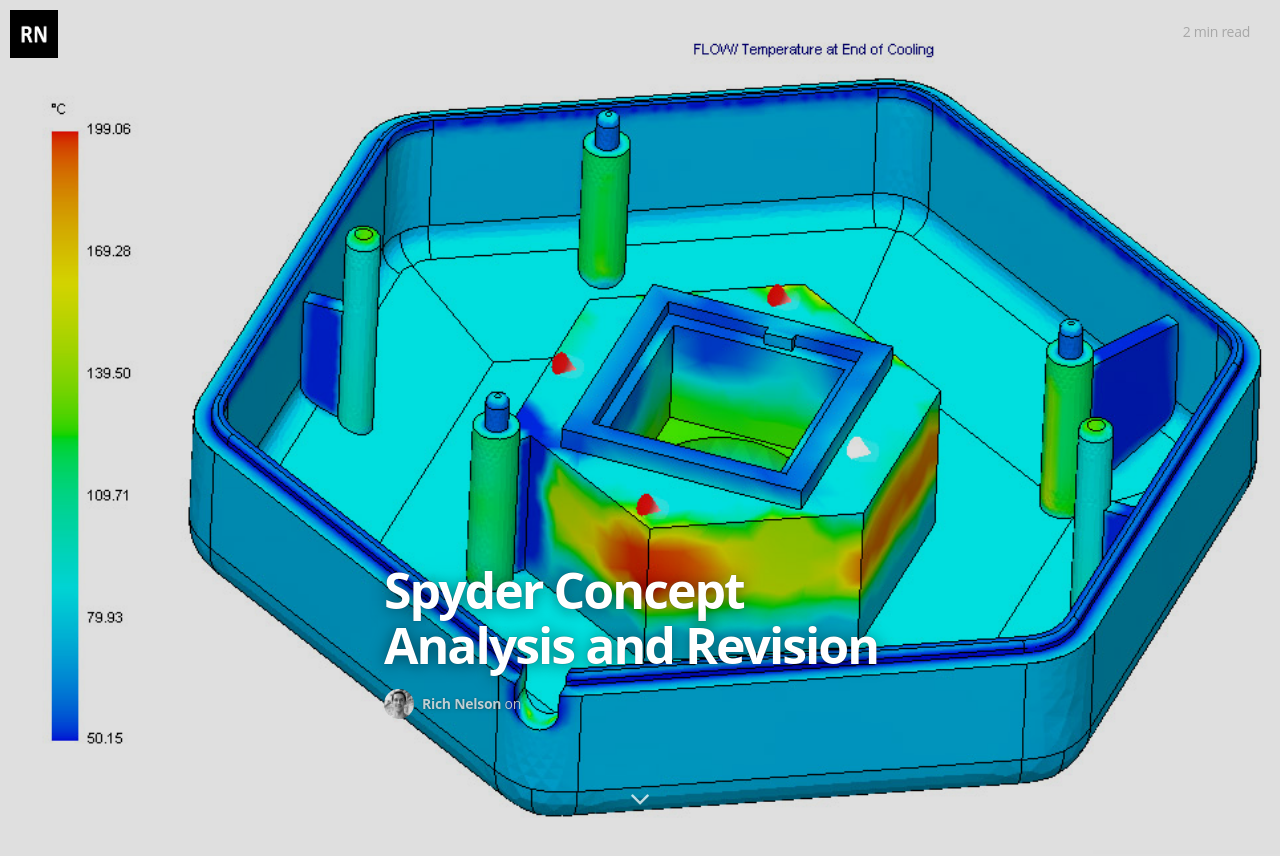
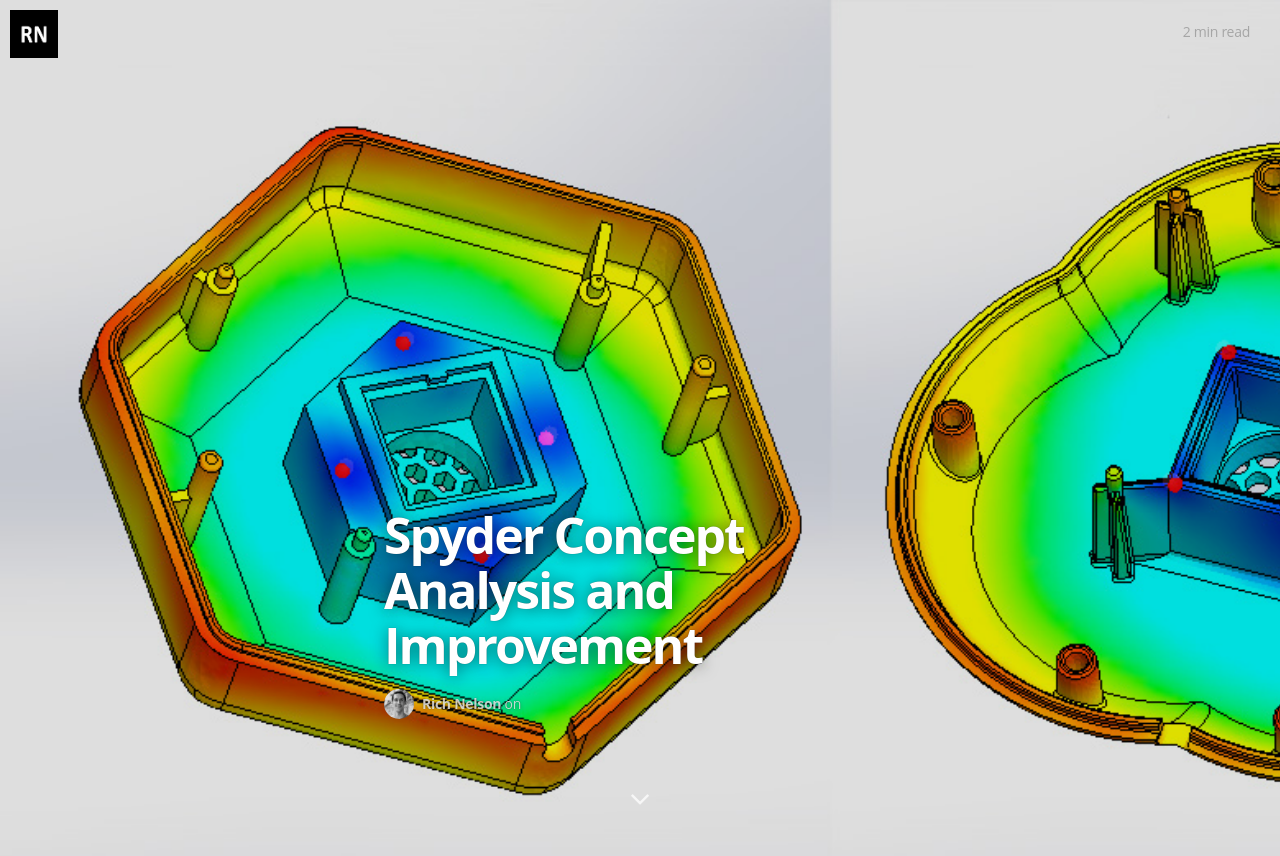
Before and after one commit to rmn388/flowers4refugees, a Jekyll site: the page built from _posts/2016-3-7-spyder-concept-analysis-revision.markdown, in a window 1280 px wide and 900 px high. Shown: the top 856 px of the window. Built offline with Jekyll 4.4.1, drawn with Linux system fonts in a browser that asks for light colours; nearby versions of some CDN libraries; some web fonts are replaced.

Commit message:
Edited Banner Image Concept 2

```diff
--- a/_posts/2016-3-7-spyder-concept-analysis-revision.markdown
+++ b/_posts/2016-3-7-spyder-concept-analysis-revision.markdown
@@ -1,12 +1,12 @@
 ---
 layout: post
-title:  "Spyder Concept Analysis and Revision"
+title:  "Spyder Concept Analysis and Improvement"
 date:   2016-02-21 20:00:00
 categories: side-project
 tags:  mechanical design 3d-printing injection-molding
-image: /assets/article_images/2016-3-7-spyder-concept-analysis-revision/hex-temp-after-cooling.jpg
-image2: /assets/article_images/2016-3-7-spyder-concept-analysis-revision/hex-temp-after-cooling.jpg
-image-thumb: /assets/article_images/2016-3-7-spyder-concept-analysis-revision/hex-temp-after-cooling.jpg
+image: /assets/article_images/2016-3-7-spyder-concept-analysis-revision/banned-fill-time-side-by-side.jpg
+image2: /assets/article_images/2016-3-7-spyder-concept-analysis-revision/banned-fill-time-side-by-side.jpg
+image-thumb: /assets/article_images/2016-3-7-spyder-concept-analysis-revision/banned-fill-time-side-by-side.jpg
 excerpt: Injection molding simulation used to improve the design for the second prototype.
 ---
 
```
Also changed, not shown: assets/article_images/2016-3-7-spyder-concept-analysis-revision/banned-fill-time-side-by-side.jpg (added).
